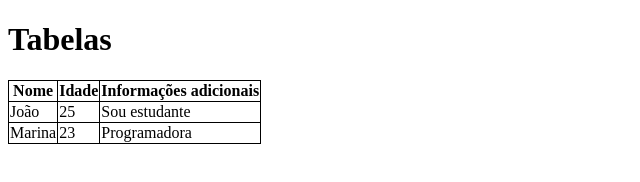
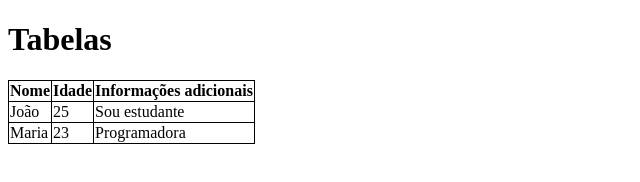
Before and after one commit to Lfpo94/aula-tabela, a plain HTML site: page index.html in a window 1280 px wide. Shown: the whole page, without its empty margins (0-640 px from the left). Drawn offline with Linux system fonts and the light colour scheme.

Commit message:
foi trocado o nome de marina para maria novamente

```diff
--- a/index.html
+++ b/index.html
@@ -28,7 +28,7 @@
                 <td>Sou estudante</td>
             </tr>
             <tr>
-                <td>Marina</td>
+                <td>Maria</td>
                 <td>23</td>
                 <td>Programadora</td>
             </tr>
```
